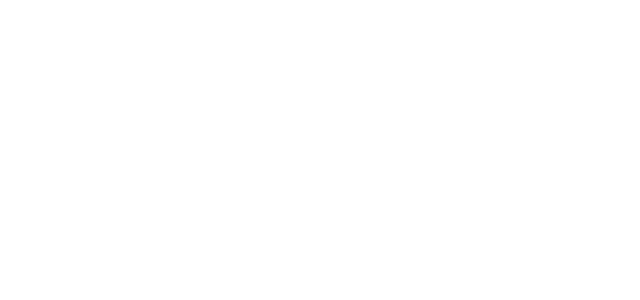
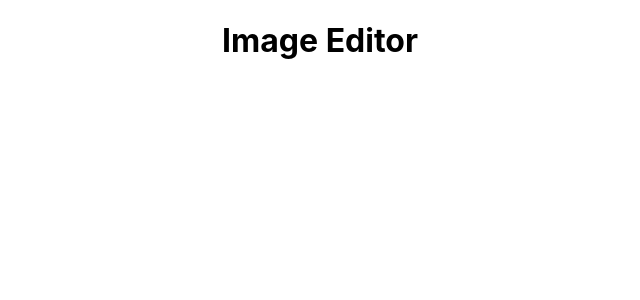
Before and after one commit to domchu/React-Image-Editor, a React (Create React App) app: page / in a window 1280 px wide. Shown: the top 300 px of the page, without its empty margins (320-960 px from the left). Built offline with nearby package versions, Linux system fonts and the light colour scheme.

Commit message:
chore: Added the componenet to the app

```diff
--- a/src/App.js
+++ b/src/App.js
@@ -1,7 +1,12 @@
 import "./App.css";
+import Button from "./Button";
 
 function App() {
-  return <div className="App"></div>;
+  return (
+    <div className="App">
+      <Button />
+    </div>
+  );
 }
 
 export default App;
```
